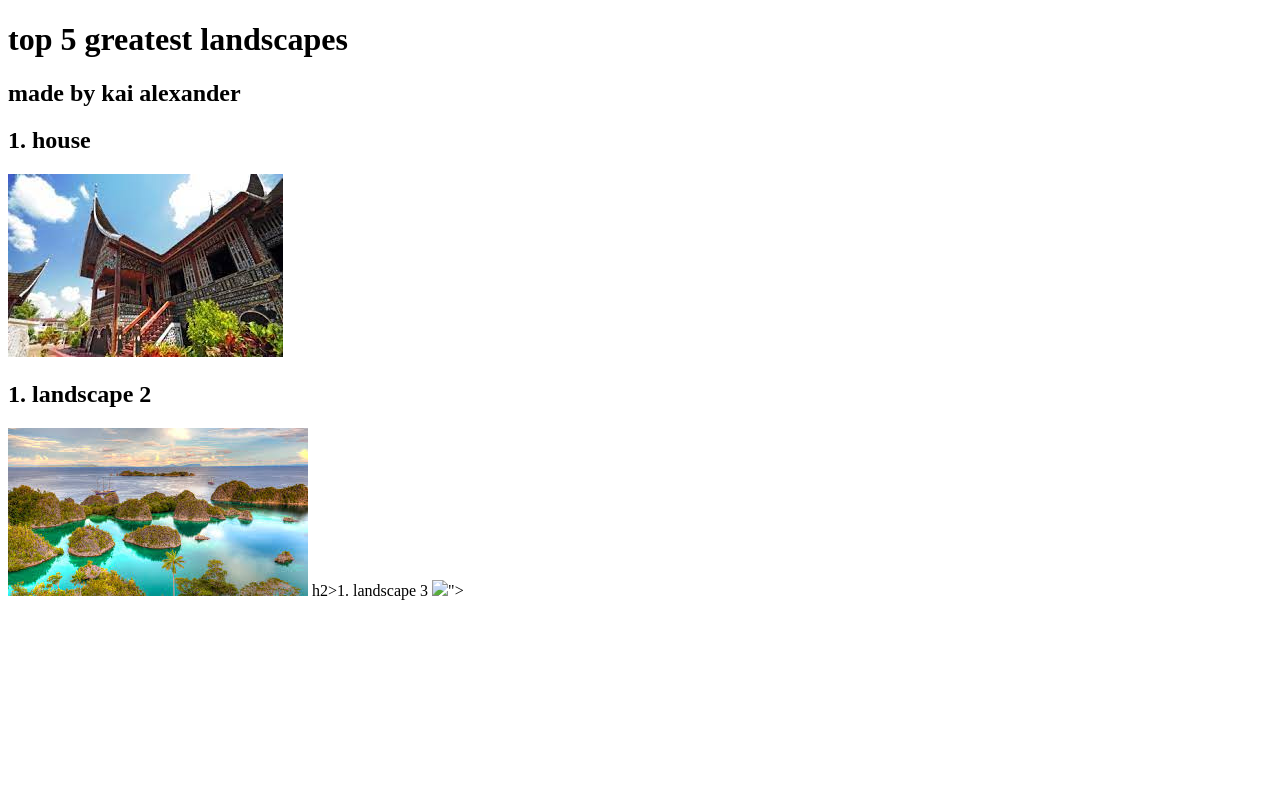
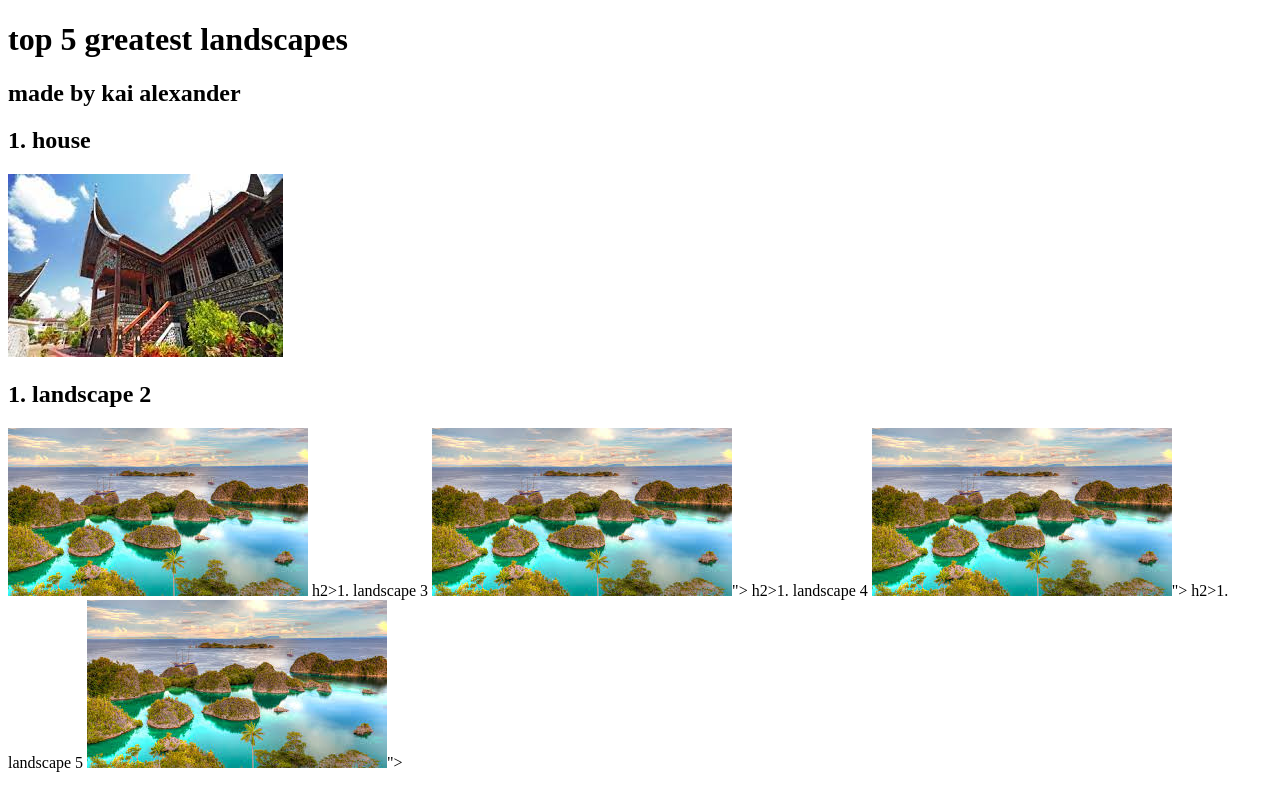
Before and after one commit to owen1234-lang/picture, a plain HTML site: page index.html in a window 1280 px wide. Drawn offline with Linux system fonts and the light colour scheme.

Commit message:
Update index.html

```diff
--- a/index.html
+++ b/index.html
@@ -11,7 +11,8 @@
   <h2>1. landscape 2</h2>
   <img src="https://github.com/owen1234-lang/picture/blob/main/foto2.jpg">
   h2>1. landscape 3</h2>
-  <img src="h2>1. landscape 2</h2>
   <img src="https://github.com/owen1234-lang/picture/blob/main/foto2.jpg">"></body>
-
-</html>
+  h2>1. landscape 4</h2>
+  <img src="https://github.com/owen1234-lang/picture/blob/main/foto2.jpg">"></body></html>
+  h2>1. landscape 5</h2>
+  <img src="https://github.com/owen1234-lang/picture/blob/main/foto2.jpg">"></body>
```
